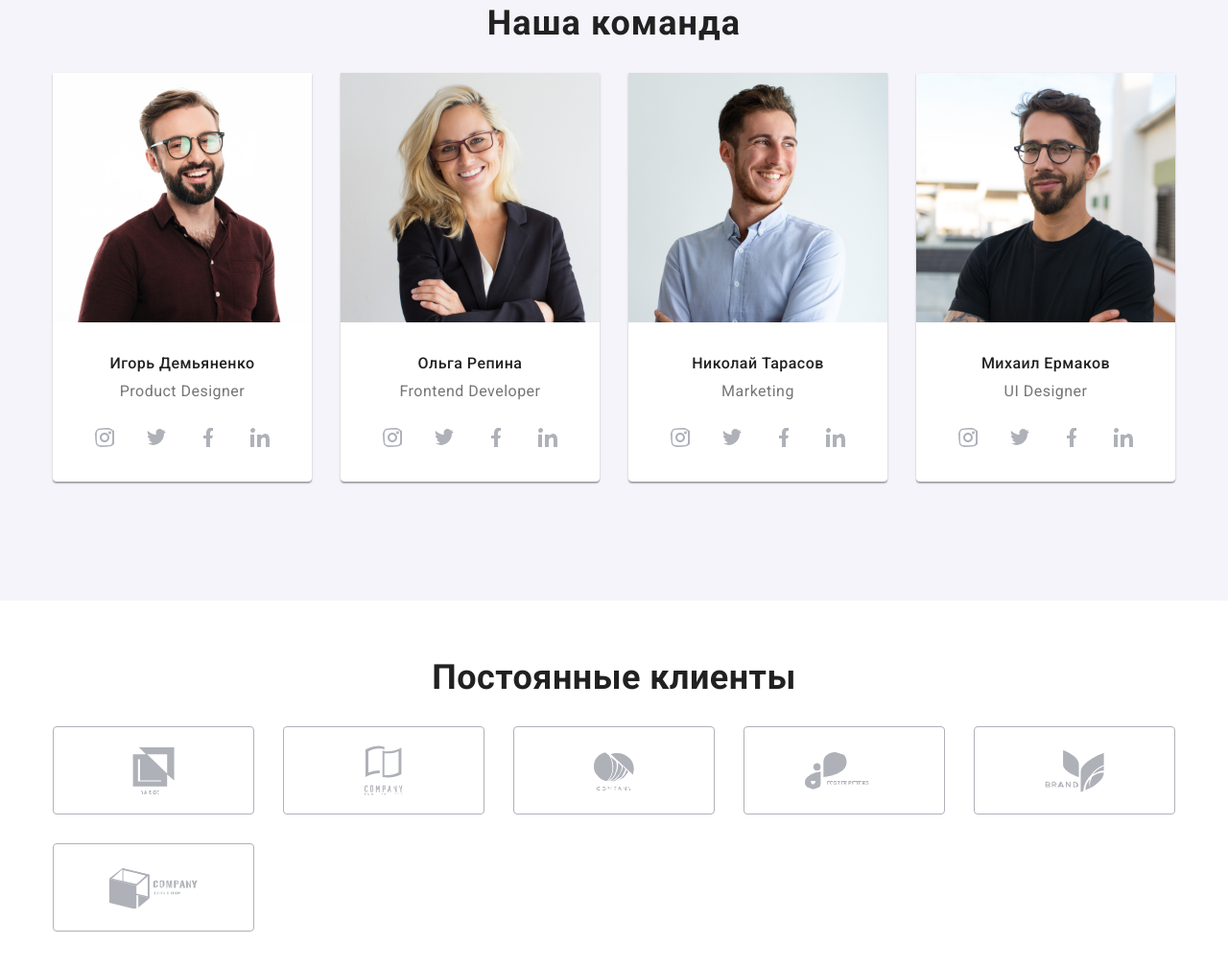
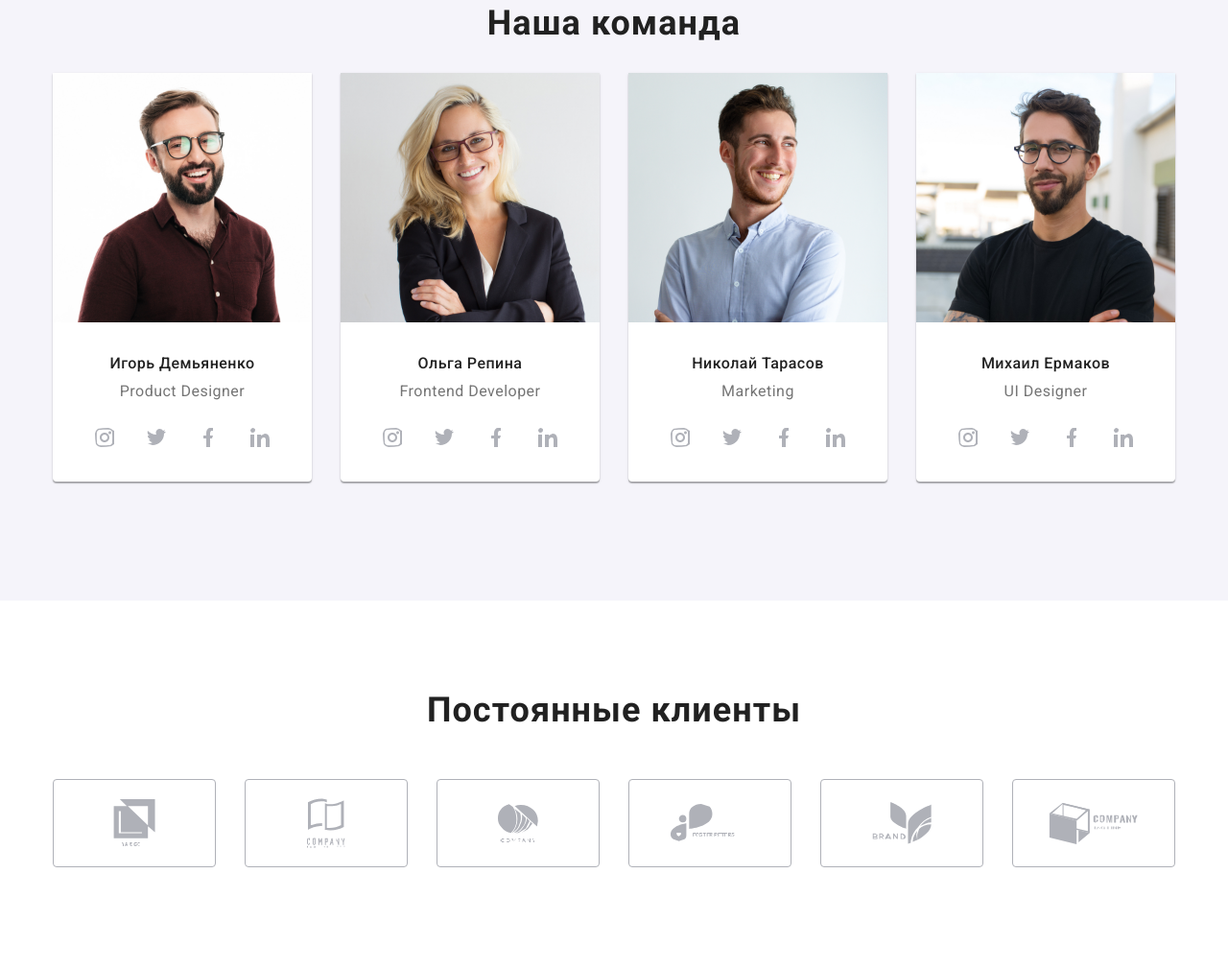
Before and after one commit to Artemius87/goit-markup-hw-08, a plain HTML site: page index.html in a window 1280 px wide. Shown: the part 1450-2459 px from the top of the page at 96% size. Drawn offline with nearby package versions, Linux system fonts and the light colour scheme.

Commit message:
клиенты готовы

```diff
--- a/sass/layout/_clients.scss
+++ b/sass/layout/_clients.scss
@@ -42,21 +42,45 @@
     }
   }
 }
-//     &-title {
-//       margin-bottom: 30px;
-//       font-weight: 700;
-//       font-size: 28px;
-//       line-height: 1.18;
-//       text-align: center;
-//       letter-spacing: 0.03em;
-//       color: $primary-text-color;
-//     }
-//   }
-// }
-// .clients {
-//   padding: 94px 0;
-// }
 
+@media screen and (min-width: 768px) {
+  .clients {
+    padding: 60px 0;
+
+    &-link {
+      width: 226px;
+      height: 92px;
+    }
+
+    &-title {
+      font-size: 28px;
+      line-height: 1.18;
+      text-align: center;
+      letter-spacing: 0.03em;
+    }
+  }
+}
+
+@media screen and (min-width: 1200px) {
+  .clients {
+    padding: 94px 0;
+
+    &-link {
+      margin-top: 0;
+      display: flex;
+      width: 170px;
+      height: 92px;
+      text-decoration: none;
+      justify-content: center;
+      align-items: center;
+    }
+    &-title {
+      font-size: 36px;
+      line-height: 1.166;
+      margin-bottom: 50px;
+    }
+  }
+}
 // .clients-list {
 //   display: flex;
 //   flex-wrap: wrap;
@@ -89,9 +113,11 @@
 // }
 
 // .clients-title {
-//   font-weight: 700;
-//   font-size: 36px;
-//   line-height: 1.16;
-//   text-align: center;
-//   color: $primary-text-color;
+//       margin-bottom: 50px;
+//       font-weight: 700;
+//       font-size: 28px;
+//       line-height: 1.18;
+//       text-align: center;
+//       letter-spacing: 0.03em;
+//       color: $primary-text-color;
 // }
```
Also changed, not shown: css/main.css, css/main.min.css, 2 other files.
